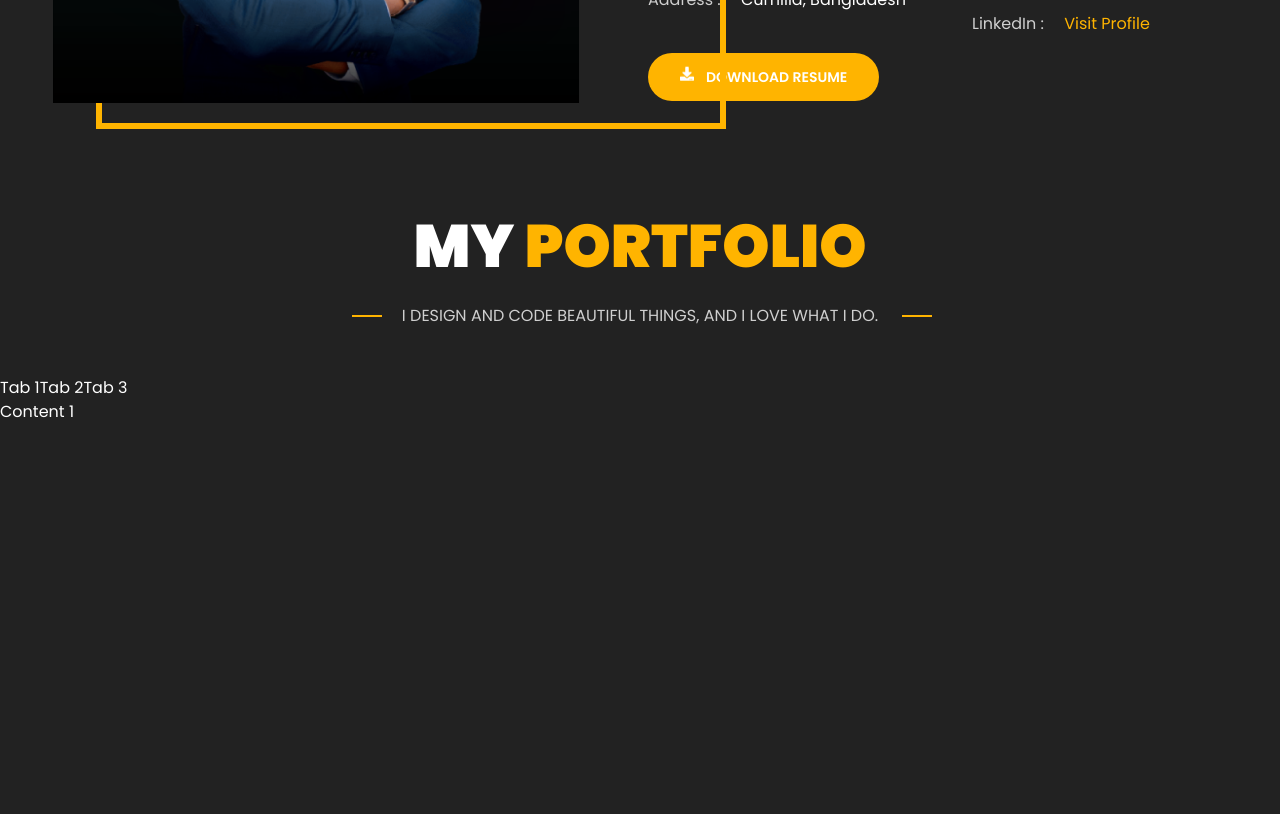
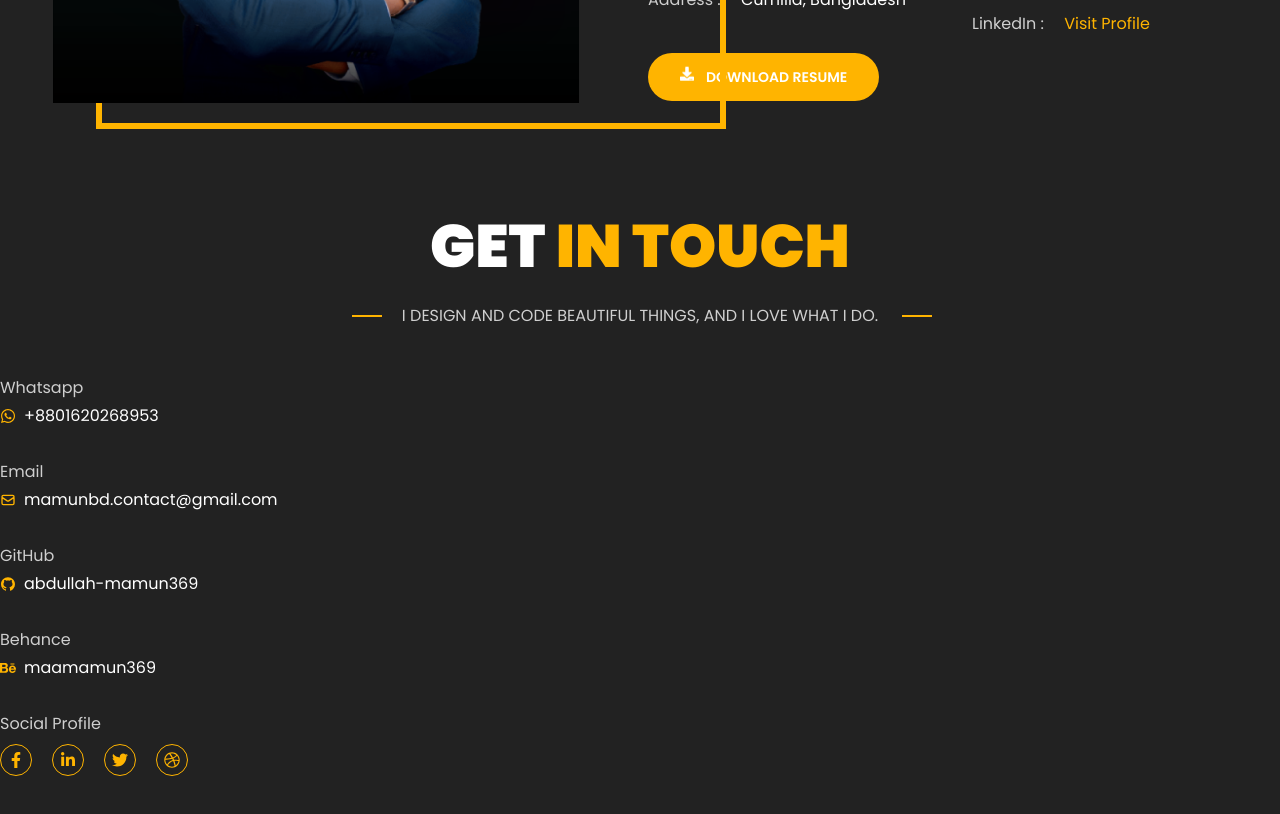
Before and after one commit to abdullah-mamun369/My-Portfolio, a React (Create React App) app: page / in a window 1280 px wide. Shown: the part 1480-2294 px from the top of the page. Built offline with nearby package versions, Linux system fonts and the light colour scheme.

Commit message:
Contact information is done without updateing links

```diff
--- /dev/null
+++ b/src/Components/Home/Home Children/Contact.js
@@ -0,0 +1,73 @@
+import React from 'react';
+import { FaDribbble, FaFacebookF, FaLinkedinIn, FaTwitter, FaWhatsapp } from 'react-icons/fa';
+import { FaBehance } from 'react-icons/fa';
+import { HiOutlineMail } from 'react-icons/hi';
+import { AiFillGithub } from 'react-icons/ai';
+
+import '../Home.css'
+
+
+const Contact = () => {
+    return (
+        <div className='w-screen h-screen bg-[#222]'>
+            <div className='container mx-auto'>
+                {/* Heading */}
+                <div className='grid mb-12'>
+                    <h1 className='text-6xl font-black text-center pt-24 text-white uppercase'>Get <span className='text-primary'>In Touch</span></h1>
+                    <div className='relative m-auto'>
+                        <p className='text-base-300 mt-7 paragraph-design title-paragraph'>I DESIGN AND CODE BEAUTIFUL THINGS, AND I LOVE WHAT I DO.</p>
+                    </div>
+                </div>
+
+
+                {/* Informations and contact form */}
+                <div className='grid grid-cols-3 gap-4'>
+                    <div className=''>
+                        <div className='mb-8'>
+                            <p className='text-base-300 mb-1'>Whatsapp</p>
+                            <div className='flex items-center'>
+                                <a className='text-primary' href="https://api.whatsapp.com/send?phone=8801620268953" alt='' target='_blank' rel='noreferrer'><FaWhatsapp></FaWhatsapp></a>
+                                <a className='ml-2 text-white' href="https://api.whatsapp.com/send?phone=8801620268953" alt='' target='_blank' rel='noreferrer'>+8801620268953</a>
+                            </div>
+                        </div>
+                        <div className='mb-8'>
+                            <p className='text-base-300 mb-1'>Email</p>
+                            <div className='flex items-center'>
+                                <a className='text-primary' href="mailto:mamunbd.contact@gmail.com" alt='' target='_blank' rel='noreferrer'><HiOutlineMail></HiOutlineMail></a>
+                                <a className='ml-2 text-white' href="mailto:mamunbd.contact@gmail.com" alt='' target='_blank' rel='noreferrer'>mamunbd.contact@gmail.com</a>
+                            </div>
+                        </div>
+                        <div className='mb-8'>
+                            <p className='text-base-300 mb-1'>GitHub</p>
+                            <div className='flex items-center'>
+                                <a className='text-primary' href="https://github.com/abdullah-mamun369" alt='' target='_blank' rel='noreferrer'><AiFillGithub></AiFillGithub></a>
+                                <a className='ml-2 text-white' href="https://github.com/abdullah-mamun369" alt='' target='_blank' rel='noreferrer'>abdullah-mamun369</a>
+                            </div>
+                        </div>
+                        <div className='mb-8'>
+                            <p className='text-base-300 mb-1'>Behance</p>
+                            <div className='flex items-center'>
+                                <a className='text-primary' href="https://www.behance.net/maamamun369" alt='' target='_blank' rel='noreferrer'><FaBehance></FaBehance></a>
+                                <a className='ml-2 text-white' href="https://www.behance.net/maamamun369" alt='' target='_blank' rel='noreferrer'>maamamun369</a>
+                            </div>
+                        </div>
+                        <div className='mb-8'>
+                            <p className='text-base-300 mb-2'>Social Profile</p>
+                            <div className='flex items-center'>
+                                <a className='text-primary w-8 h-8 rounded-full hover:bg-primary hover:text-white flex items-center justify-center border border-primary mr-5 transition duration-150 ease-[cubic-bezier(0.95,0.05,0.795,0.035)]' href="https://api.whatsapp.com/send?phone=8801620268953" alt='' target='_blank' rel='noreferrer'><FaFacebookF></FaFacebookF></a>
+                                <a className='text-primary w-8 h-8 rounded-full hover:bg-primary hover:text-white flex items-center justify-center border border-primary mr-5 transition duration-150 ease-[cubic-bezier(0.95,0.05,0.795,0.035)]' href="https://api.whatsapp.com/send?phone=8801620268953" alt='' target='_blank' rel='noreferrer'><FaLinkedinIn></FaLinkedinIn></a>
+                                <a className='text-primary w-8 h-8 rounded-full hover:bg-primary hover:text-white flex items-center justify-center border border-primary mr-5 transition duration-150 ease-[cubic-bezier(0.95,0.05,0.795,0.035)]' href="https://api.whatsapp.com/send?phone=8801620268953" alt='' target='_blank' rel='noreferrer'><FaTwitter></FaTwitter></a>
+                                <a className='text-primary w-8 h-8 rounded-full hover:bg-primary hover:text-white flex items-center justify-center border border-primary mr-5 transition duration-150 ease-[cubic-bezier(0.95,0.05,0.795,0.035)]' href="https://api.whatsapp.com/send?phone=8801620268953" alt='' target='_blank' rel='noreferrer'><FaDribbble></FaDribbble></a>
+                            </div>
+                        </div>
+                    </div>
+                    <div className='col-span-2'>
+
+                    </div>
+                </div>
+            </div>
+        </div>
+    );
+};
+
+export default Contact;
--- a/src/Components/Home/Home Children/Portfolio.js
+++ b/src/Components/Home/Home Children/Portfolio.js
@@ -13,12 +13,12 @@ const Portfolio = () => {
                     </div>
                 </div>
                 <Tab.Group>
-                    <Tab.List className={'text-white'}>
+                    <Tab.List className={'flex space-x-1 rounded-xl bg-blue-900/20 p-1'}>
                         <Tab>Tab 1</Tab>
                         <Tab>Tab 2</Tab>
                         <Tab>Tab 3</Tab>
                     </Tab.List>
-                    <Tab.Panels className={'text-white'}>
+                    <Tab.Panels className={'text-white text-center'}>
                         <Tab.Panel>Content 1</Tab.Panel>
                         <Tab.Panel>Content 2</Tab.Panel>
                         <Tab.Panel>Content 3</Tab.Panel>
--- a/src/Components/Home/Home.js
+++ b/src/Components/Home/Home.js
@@ -1,5 +1,6 @@
 import React from 'react';
 import About from './Home Children/About';
+import Contact from './Home Children/Contact';
 import HeroBanner from './Home Children/HeroBanner';
 import Portfolio from './Home Children/Portfolio';
 
@@ -9,7 +10,8 @@ const Home = () => {
             <section>
                 <HeroBanner></HeroBanner>
                 <About></About>
-                <Portfolio></Portfolio>
+                {/* <Portfolio></Portfolio> */}
+                <Contact></Contact>
             </section>
         </div>
     );
```
